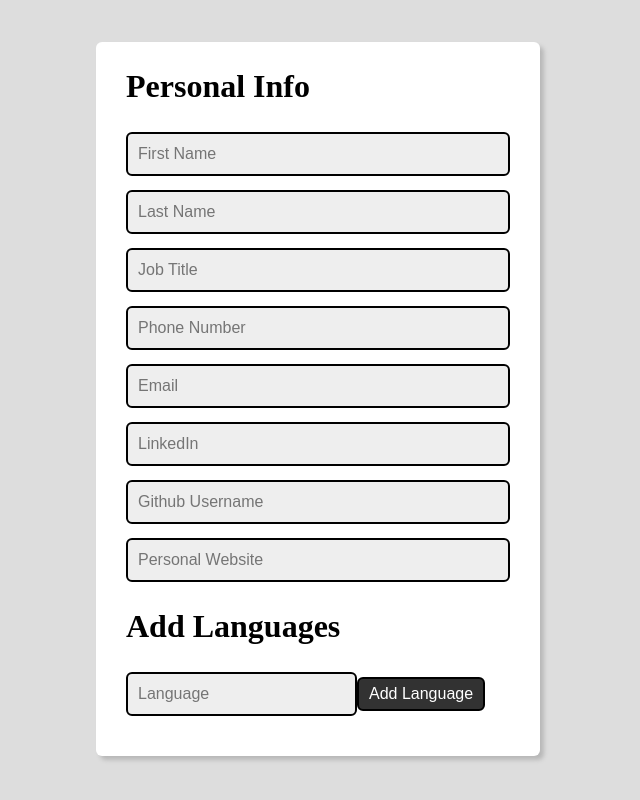
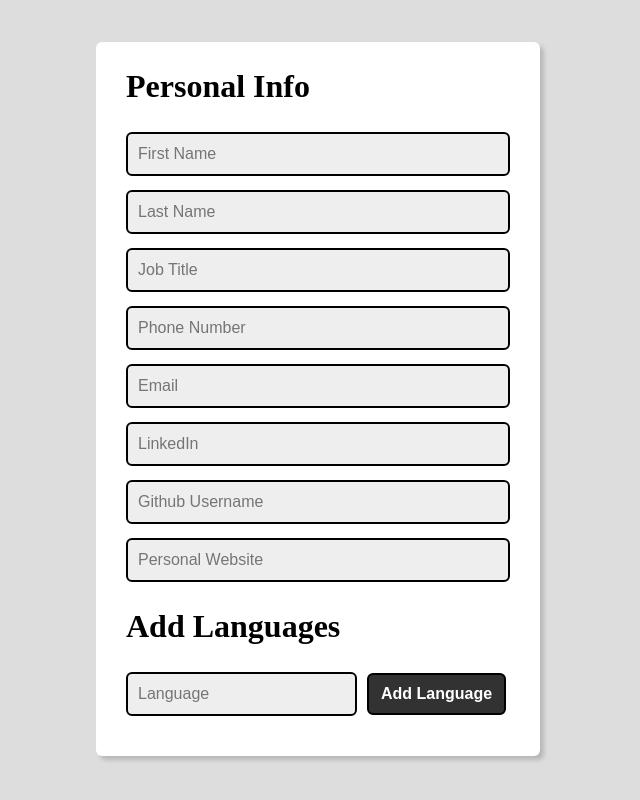
Before and after one commit to pequito193/cv-project, a React (Create React App) app: page / in a window 1280 px wide. Shown: the part 1006-1806 px from the top of the page, without its empty margins (322-962 px from the left). Built offline with nearby package versions, Linux system fonts and the light colour scheme.

Commit message:
Change form margins

```diff
--- a/src/styles/Curriculum.css
+++ b/src/styles/Curriculum.css
@@ -49,7 +49,9 @@
     color: white;
     background-color: rgb(50, 50, 50);
     font-size: 1rem;
-    padding: 6px 10px;
+    font-weight: bold;
+    padding: 10px 12px;
     border-radius: 6px;
     cursor: pointer;
+    margin-left: 10px;
 }
```
